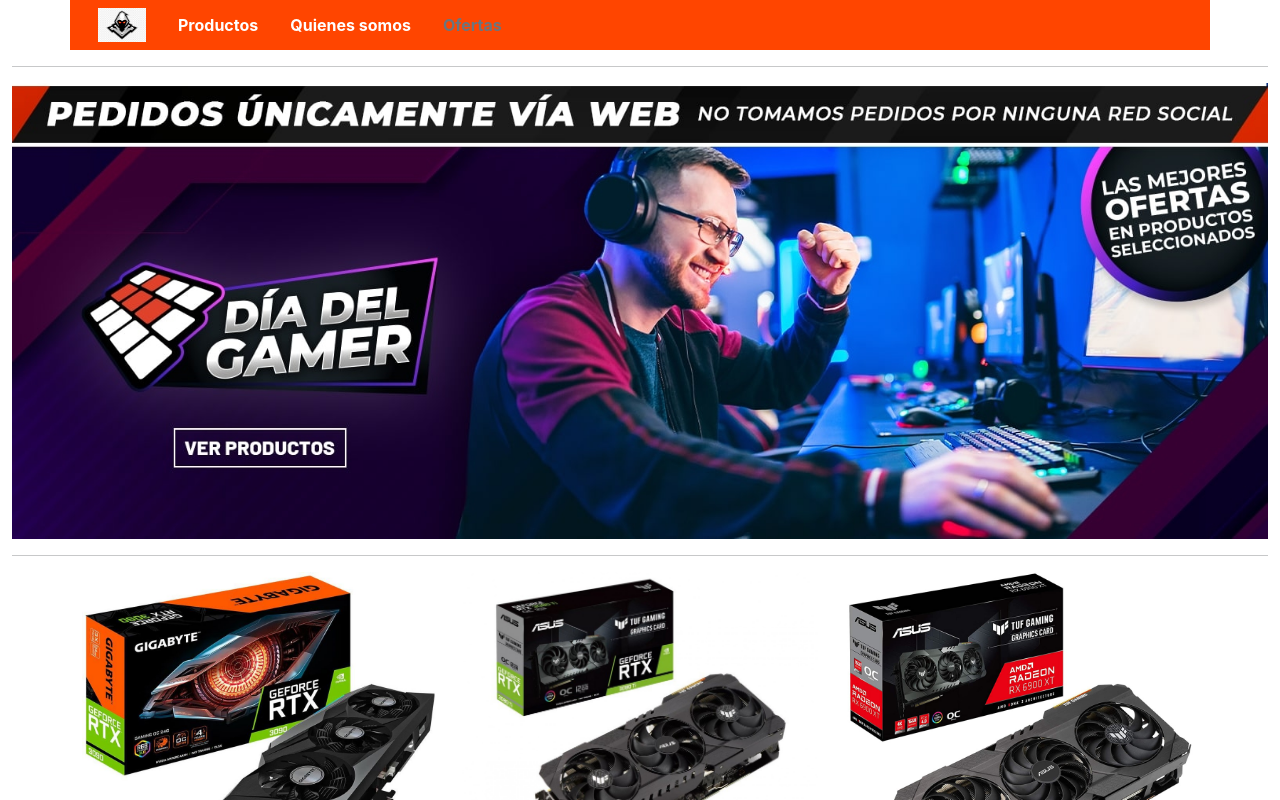
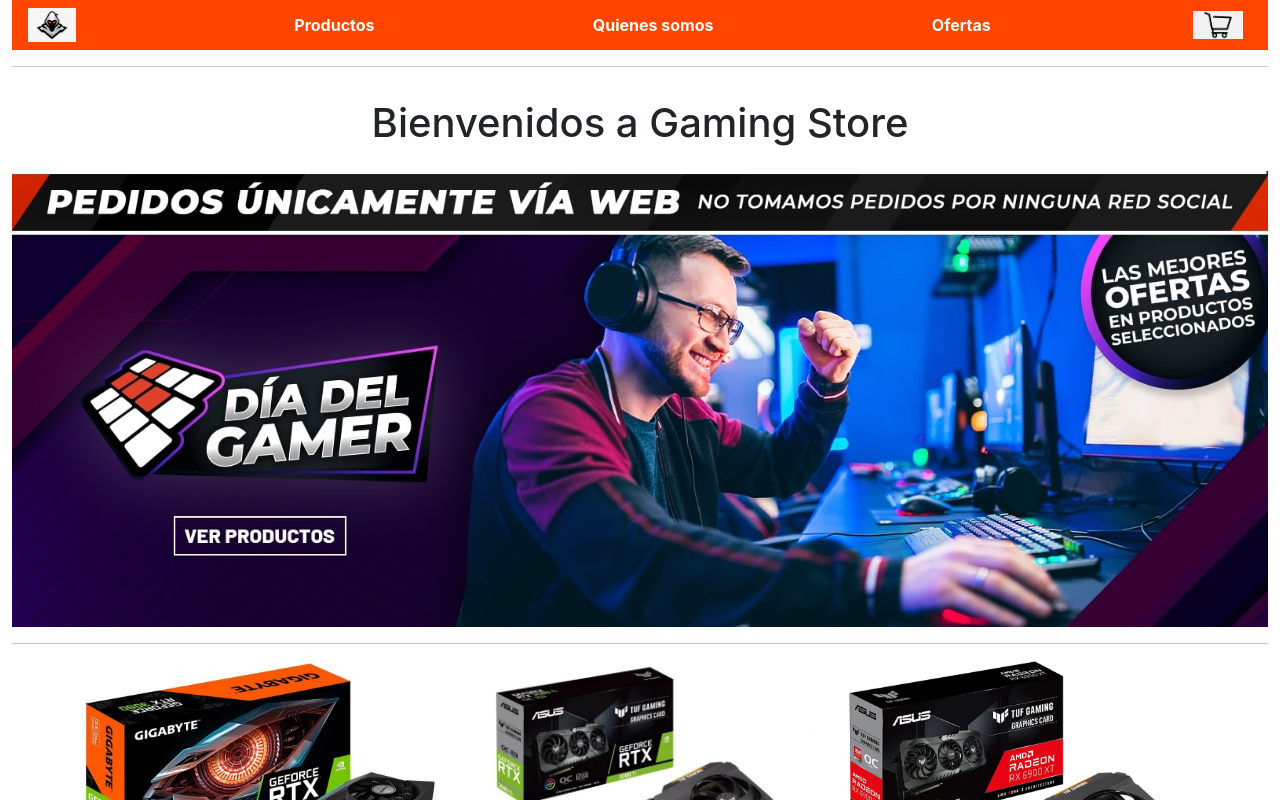
Before and after one commit to manuregatuzo/gamingStore, a React (Create React App) app: page / in a window 1280 px wide. Shown: the top 800 px of the page. Built offline with nearby package versions, Linux system fonts and the light colour scheme.

Commit message:
commit desafio tres

```diff
--- a/src/App.css
+++ b/src/App.css
@@ -3,10 +3,8 @@
   padding: 0;
 }
 
-
 .fondo-header{
   background-color: orangered;
-
 }
 
 .link-header{
@@ -17,3 +15,16 @@
 .fondo-naranja{
   background-color: orangered;
 }
+
+.prueba{
+  display: flex;
+  justify-content: space-between;
+}
+
+.imgMain{
+  width: 100%;
+}
+
+.imgCart{
+  margin-right: 25px;
+}
--- a/src/App.js
+++ b/src/App.js
@@ -2,6 +2,7 @@
 import Destacado from './components/Destacado';
 import Footer from './components/Footer';
 import Header from './components/Header';
+import ItemListContainer from './components/ItemListContainer';
 import Promos from './components/Promos';
 
 function App() {
@@ -9,6 +10,7 @@
     <div className='container-fluid'>
     <Header />
     <hr />
+    <ItemListContainer props="Bienvenidos a Gaming Store"/>
     <Destacado />
     <hr />
     <Promos />
--- /dev/null
+++ b/src/components/Carrito.jsx
@@ -0,0 +1,14 @@
+import React from "react";
+import carrito from "../assets/img/carrito.png";
+
+
+const Carrito = () =>{
+    return (
+        <div className="imgCart">
+            <img src={carrito} width="50" alt="shop"/>
+        </div>
+    )
+}
+
+
+export default Carrito;
--- a/src/components/Destacado.jsx
+++ b/src/components/Destacado.jsx
@@ -3,7 +3,7 @@
 const Destacado = () => {
     return (
         <div className="text-center">
-            <img src={imagen} alt="Dia del gamer" className="img-fluid" />
+            <img src={imagen} alt="Dia del gamer" className="imgMain" />
         </div>
 
     )
--- a/src/components/Header.jsx
+++ b/src/components/Header.jsx
@@ -1,10 +1,11 @@
 import React from "react";
 import logo from "../assets/img/logo.png";
+import Carrito from "./Carrito";
 
 const Header = () => {
     return(
-        <div className="container fondo-header">
-            <ul className="nav d-flex align-items-center">
+        <div className=" fondo-header ">
+            <ul className="nav d-flex align-items-center prueba">
                 <li className="nav-item">
                     <a className="nav-link active" aria-current="page" href="#"><img src={logo} width="48" alt="logo"/></a>
                 </li>
@@ -15,8 +16,11 @@
                     <a className="nav-link link-header" href="#">Quienes somos</a>
                 </li>
                 <li className="nav-item">
-                    <a className="nav-link disabled link-header">Ofertas</a>
+                    <a className="nav-link  link-header" href="#">Ofertas</a>
                 </li>
+                <div>
+                <li><Carrito /></li>
+                </div>
                 </ul>
         </div>
     )
--- /dev/null
+++ b/src/components/ItemListContainer.jsx
@@ -0,0 +1,12 @@
+import React from "react";
+
+const ItemListContainer = ({props}) => {
+    return(
+        <div>
+            <h1 className="text-center p-3">{props}</h1>
+        </div>
+    )
+}
+
+
+export default ItemListContainer
```
Also changed, not shown: src/assets/img/carrito.png (added).
